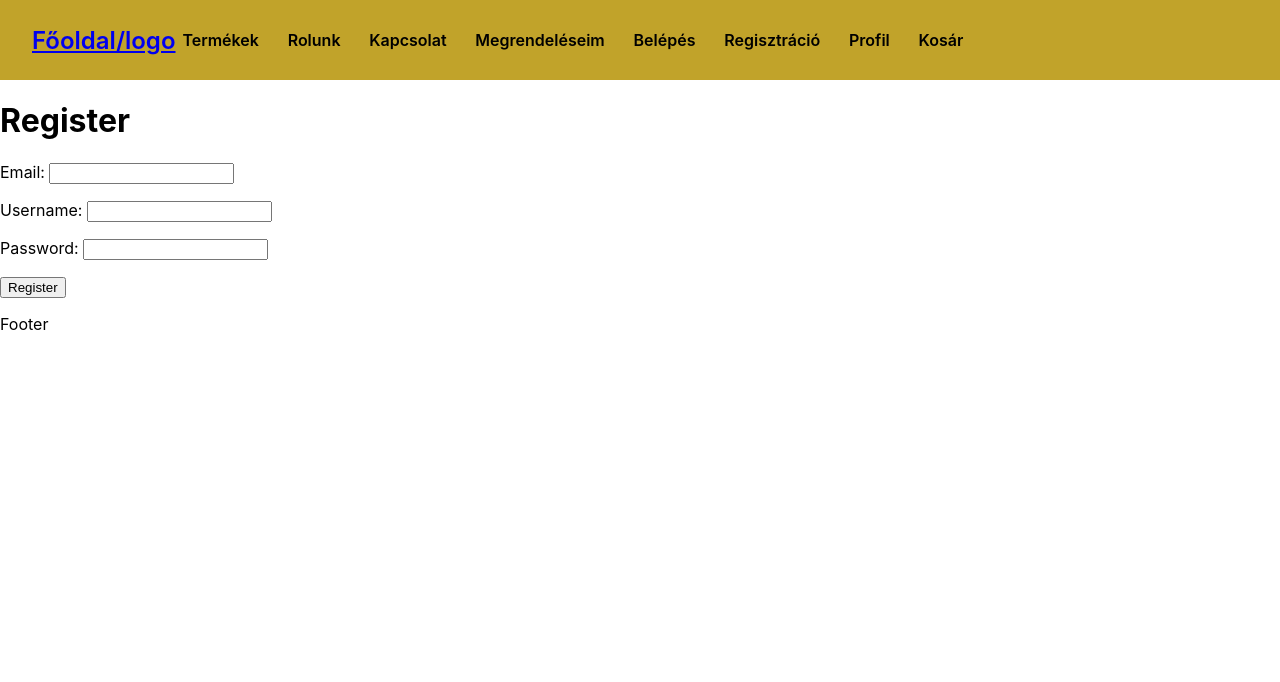
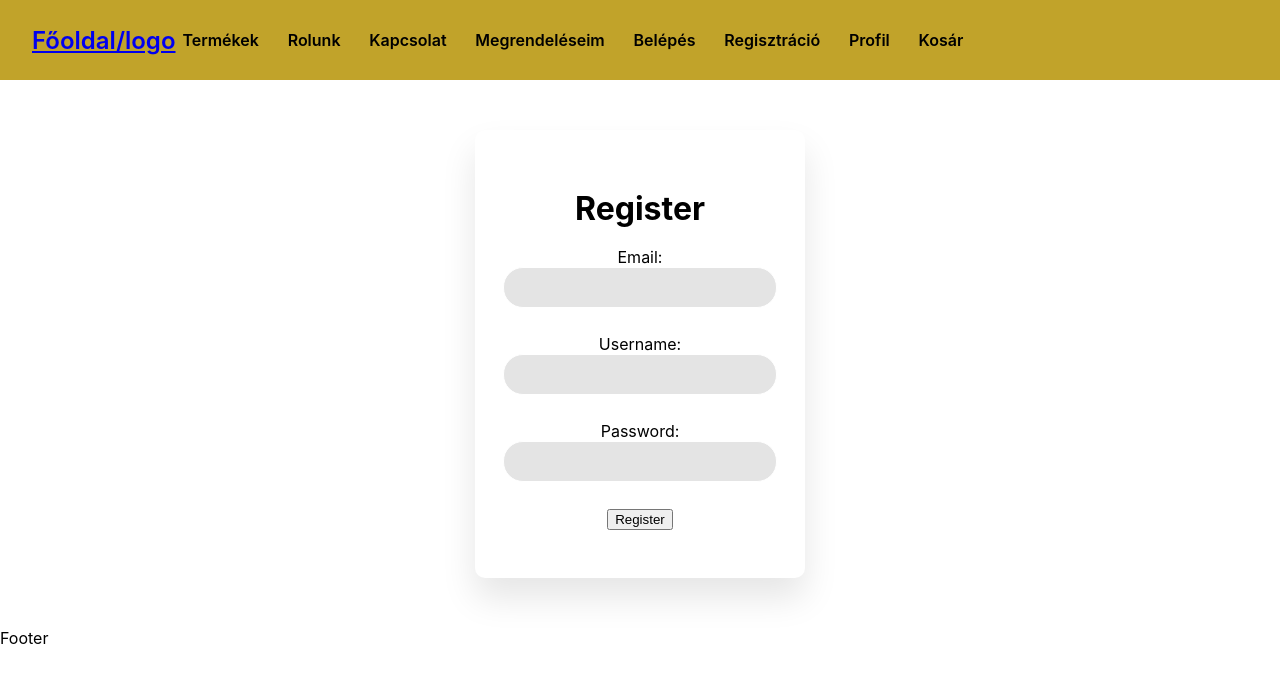
Before and after one commit to Pinke2k/fullstack-webshop-csapat9, a React (Vite) app in the folder frontend/: page /user/register in a window 1280 px wide. Shown: the top 682 px of the page. Built offline with nearby package versions, Linux system fonts and the light colour scheme; no server answers.

Commit message:
Register alap css

```diff
--- a/frontend/src/components/webshop/Register/Register.css
+++ b/frontend/src/components/webshop/Register/Register.css
@@ -0,0 +1,48 @@
+.wrapper{
+    width: 330px;
+    padding: 2rem 1rem;
+    margin: 50px auto;
+    background-color: rgb(255, 255, 255);
+    border-radius: 10px;
+    text-align: center;
+    box-shadow: 0 20px 35px rgba(0, 0, 0, 0.1);
+}
+
+
+.login-h1{
+    font-size: 2rem;
+    margin-bottom: 1.2rem;
+}
+
+.login-input{
+    width: 92%;
+    outline: none;
+    border: 1px solid #fff;
+    padding: 12px 20px;
+    margin-bottom: 10px;
+    border-radius: 20px;
+    background: #e4e4e4;
+}
+
+.login-button{
+    font-size: 1rem;
+    margin-top: 1.8rem;
+    padding: 10px;
+    border-radius: 20px;
+    outline: none;
+    border: none;
+    width: 90%;
+    color: #fff;
+    background-color: var(--clr-light-brown);
+    cursor: pointer;
+    margin-bottom: 1rem;
+}
+
+
+.login-button:hover{
+    background:#b99c45;
+}
+
+.login-input:focus{
+    border: 1px solid rgb(192, 192, 192)
+}
--- a/frontend/src/components/webshop/Register/Register.jsx
+++ b/frontend/src/components/webshop/Register/Register.jsx
@@ -1,5 +1,6 @@
 import { useState } from 'react';
 import authFetches from '../../../services/auth-fetch';
+import './Register.css';
 
 export default function Login() {
   const [formData, setFormData] = useState({
@@ -10,10 +11,16 @@ export default function Login() {
 
   return (
     <>
-      <h1>Register</h1>
+      <main className='loginMain'>
+        <section>
+          <div className='wrapper'>
+            <form>
+              <div>
+                <h1 className="login-h1">Register</h1>
                 <p>
                   Email:{' '}
                 <input
+                  className="login-input"
                   type="email"
                   value={formData.email}
                   onChange={(e) => setFormData({ ...formData, email: e.target.value })}
@@ -23,6 +30,7 @@ export default function Login() {
               <p>
                 Username:{' '}
                 <input
+                  className="login-input"
                   type="text"
                   value={formData.username}
                   onChange={(e) => setFormData({ ...formData, username: e.target.value })}
@@ -32,6 +40,7 @@ export default function Login() {
               <p>
                 Password:{' '}
                 <input
+                  className="login-input"
                   type="password"
                   value={formData.password}
                   onChange={(e) => {
@@ -46,6 +55,11 @@ export default function Login() {
                   Register
                 </button>
               </p>
+              </div>
+            </form>
+          </div>
+        </section>
+      </main>
     </>
   );
 }
```
Lines whose indentation alone changed are shown as unchanged.
